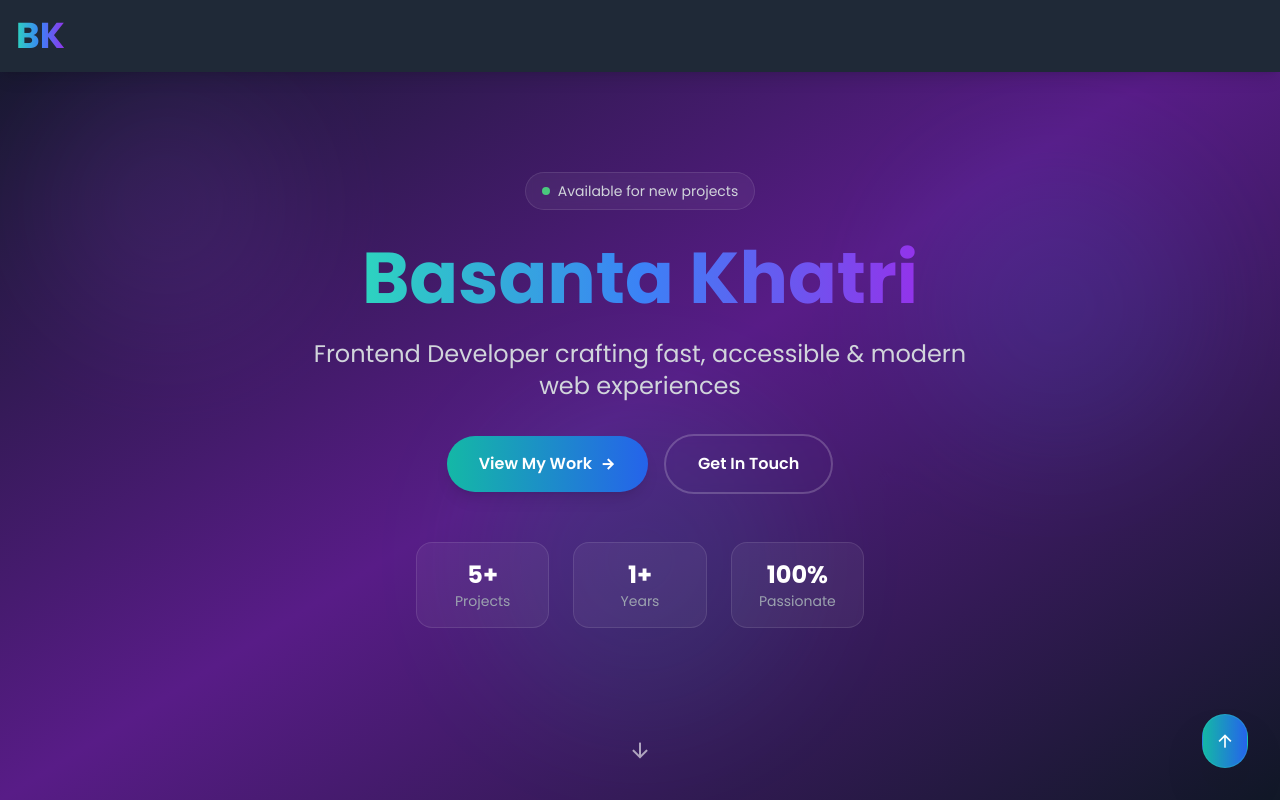
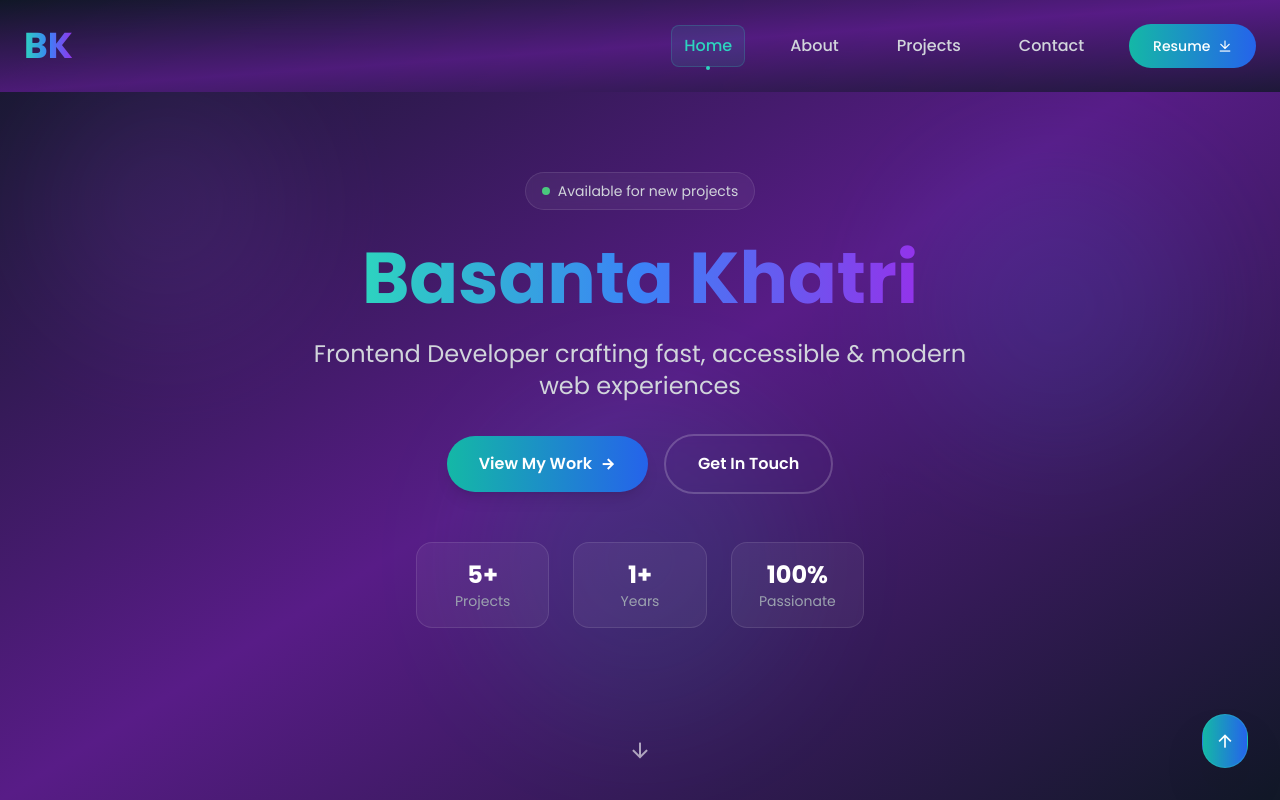
Before and after one commit to Basanta-khatri-0311/personal-portfolio, a React (Vite) app: page / in a window 1280 px wide. Shown: the top 800 px of the page. Built offline with nearby package versions, Linux system fonts and the light colour scheme.

Commit message:
modern glass morphism effect navbar

```diff
--- a/src/components/NavBar.jsx
+++ b/src/components/NavBar.jsx
@@ -1,67 +1,171 @@
-import React, { useState } from "react";
+import React, { useState, useEffect } from "react";
 import Logo from "./Logo";
 
-const NavBar = () => {
-  const [isOpen, setIsOpen] = useState(false);
-
-  const toggleMenu = () => {
-    setIsOpen(!isOpen);
-  };
-
-  return (
-    <nav className="fixed top-0 text-xl left-0 w-full bg-gray-800 p-4 shadow-lg z-50">
-      <div className="container mx-auto flex justify-between items-center">
-        {/* Logo and Centered Navigation Links */}
-          <Logo />
-          <div className="hidden md:flex  justify-center space-x-20 mr-10 animate-slideInRight">
-            <NavLink href="#home">Home</NavLink>
-            <NavLink href="#about">About</NavLink>
-            <NavLink href="#projects">Projects</NavLink>
-            <NavLink href="#contact">Contact</NavLink>
-          </div>
-
-
-        {/* Mobile Menu Button */}
-        <button
-          className="md:hidden text-4xl text-gray-300 focus:outline-none"
-          onClick={toggleMenu}
-        >
-          <i className="ri-menu-line"></i>
-        </button>
-      </div>
-
-      {/* Mobile Menu */}
-      {isOpen && (
-        <div className="fixed top-0 right-0 w-64 h-auto bg-gray-800 p-4 shadow-lg">
-          <button
-            className="absolute right-4 top-5 text-gray-300 text-4xl"
-            onClick={toggleMenu}
-          >
-            <i className="ri-close-line"></i>
-          </button>
-          <div className="flex flex-col mt-10 space-y-4">
-            <NavLink href="#home">Home</NavLink>
-            <NavLink href="#about">About</NavLink>
-            <NavLink href="#projects">Projects</NavLink>
-            <NavLink href="#contact">Contact</NavLink>
-          </div>
-        </div>
-      )}
-    </nav>
-  );
-};
-
-const NavLink = ({ href, children }) => {
+// ✅ FIXED: NavLink MOVED TO TOP
+const NavLink = ({ href, children, isActive }) => {
   return (
     <a
       href={href}
-      className="text-gray-300 relative group block"
+      className={`relative py-2 px-3 font-medium transition-all duration-300 group rounded-lg ${
+        isActive
+          ? "text-teal-400 bg-teal-400/10 border border-teal-400/20"
+          : "text-gray-300 hover:text-white hover:bg-white/5 border border-transparent"
+      }`}
     >
       {children}
-      <span className="md:top-10 md:absolute md:left-0 md:right-0 md:bottom-0 md:h-1 md:bg-white md:scale-x-0 md:group-hover:scale-x-100 md:transition-transform md:duration-500 md:ease-in-out hidden md:block"></span>
+      {isActive && (
+        <div className="absolute -bottom-1 left-1/2 transform -translate-x-1/2 w-1 h-1 bg-teal-400 rounded-full animate-pulse"></div>
+      )}
     </a>
   );
 };
 
+const NavBar = () => {
+  const [isOpen, setIsOpen] = useState(false);
+  const [scrolled, setScrolled] = useState(false);
+  const [activeSection, setActiveSection] = useState("home");
+
+  // ✅ FIXED: Scroll lock (LOCKS WHEN MENU OPEN)
+  useEffect(() => {
+    if (isOpen) {
+      document.body.style.overflow = 'hidden';
+    } else {
+      document.body.style.overflow = '';
+    }
+    return () => {
+      document.body.style.overflow = '';
+    };
+  }, [isOpen]);
+
+
+  useEffect(() => {
+    const handleScroll = () => {
+      setScrolled(window.scrollY > 50);
+
+      const sections = ["home", "about", "projects", "contact"];
+      let current = "home";
+
+      sections.forEach(section => {
+        const element = document.getElementById(section);
+        if (element) {
+          const rect = element.getBoundingClientRect();
+          if (rect.top <= 100 && rect.bottom >= 0) {
+            current = section;
+          }
+        }
+      });
+      setActiveSection(current);
+    };
+
+    handleScroll();
+    window.addEventListener("scroll", handleScroll);
+    return () => window.removeEventListener("scroll", handleScroll);
+  }, []);
+
+  const toggleMenu = () => setIsOpen(!isOpen);
+
+  const navItems = ["home", "about", "projects", "contact"];
+
+  return (
+    <>
+      <nav className={`fixed top-0 left-0 w-full z-50 transition-all duration-500 ${
+        scrolled
+          ? "bg-gray-900/80 backdrop-blur-xl shadow-2xl py-3 border-b border-white/10"
+          : "bg-gradient-to-br from-gray-900/80 via-purple-900/80 to-gray-900/80 backdrop-blur-xl py-6"
+      }`}>
+        <div className="container mx-auto px-6 flex justify-between items-center">
+          <Logo />
+
+          <div className="hidden md:flex items-center space-x-8">
+            {navItems.map((item) => (
+              <NavLink
+                key={item}
+                href={`#${item}`}
+                isActive={activeSection === item}
+              >
+                {item.charAt(0).toUpperCase() + item.slice(1)}
+              </NavLink>
+            ))}
+            <a
+              href="/resume.pdf"
+              target="_blank"
+              rel="noopener noreferrer"
+              className="px-6 py-3 bg-gradient-to-r from-teal-500 to-blue-600 text-white rounded-full text-sm font-medium hover:shadow-2xl hover:shadow-teal-400/20 transform hover:scale-105 transition-all duration-300"
+            >
+              Resume <i className="ri-download-line text-sm ml-1"></i>
+            </a>
+          </div>
+
+          <button
+            className="md:hidden p-2 bg-white/5 backdrop-blur-sm rounded-xl border border-white/10 text-gray-300 hover:text-white hover:border-teal-400/40 transition-all duration-300"
+            onClick={toggleMenu}
+          >
+            <i className={`ri-${isOpen ? "close-line" : "menu-line"} text-2xl`}></i>
+          </button>
+        </div>
+      </nav>
+
+      {/*Mobile Menu OVERLAY */}
+      {isOpen && (
+        <div className="md:hidden fixed inset-0 z-40 flex">
+          {/* Backdrop */}
+          <div
+            className="absolute inset-0 bg-black/70 backdrop-blur-sm"
+            onClick={toggleMenu}
+          />
+
+          {/* Menu Panel */}
+          <div className="absolute right-0 top-10 h-full w-full bg-gradient-to-br from-gray-900 via-purple-900 to-gray-900 backdrop-blur-3xl">
+            <div className="flex flex-col items-center justify-center h-full space-y-6 p-8">
+              {navItems.map((item) => (
+                <a
+                  key={item}
+                  href={`#${item}`}
+                  className={`text-2xl font-medium transition-all duration-300 py-4 px-8 rounded-2xl w-full text-center border ${
+                    activeSection === item
+                      ? "bg-gradient-to-r from-teal-500/20 to-blue-500/20 text-teal-400 border-teal-400/30"
+                      : "text-gray-300 hover:text-white hover:bg-white/5 border-white/10"
+                  }`}
+                  onClick={toggleMenu}
+                >
+                  {item.charAt(0).toUpperCase() + item.slice(1)}
+                </a>
+              ))}
+
+              <a
+                href="/resume.pdf"
+                target="_blank"
+                rel="noopener noreferrer"
+                className="px-8 py-4 bg-gradient-to-r from-teal-500 to-blue-600 text-white rounded-full text-lg font-medium w-full text-center hover:shadow-2xl hover:shadow-teal-400/20 transform hover:scale-105 transition-all duration-300"
+                onClick={toggleMenu}
+              >
+                Download Resume
+              </a>
+
+              <div className="flex gap-4 pt-8 border-t border-white/10">
+                {[
+                  { icon: "ri-linkedin-fill", url: "https://linkedin.com/in/basanta-khatri" },
+                  { icon: "ri-github-fill", url: "https://github.com/Basanta-khatri-0311" },
+                  { icon: "ri-instagram-line", url: "https://instagram.com/basant_khatri__11" },
+                  { icon: "ri-mail-line", url: "mailto:khatribasanta.works09@gmail.com" }
+                ].map((social, index) => (
+                  <a
+                    key={index}
+                    href={social.url}
+                    target="_blank"
+                    rel="noopener noreferrer"
+                    className="p-3 bg-white/5 rounded-xl border border-white/10 hover:border-teal-400/40 hover:bg-teal-400/10 transition-all duration-300"
+                  >
+                    <i className={`${social.icon} text-xl text-gray-400 hover:text-teal-400`}></i>
+                  </a>
+                ))}
+              </div>
+            </div>
+          </div>
+        </div>
+      )}
+    </>
+  );
+};
 
 export default NavBar;
```
